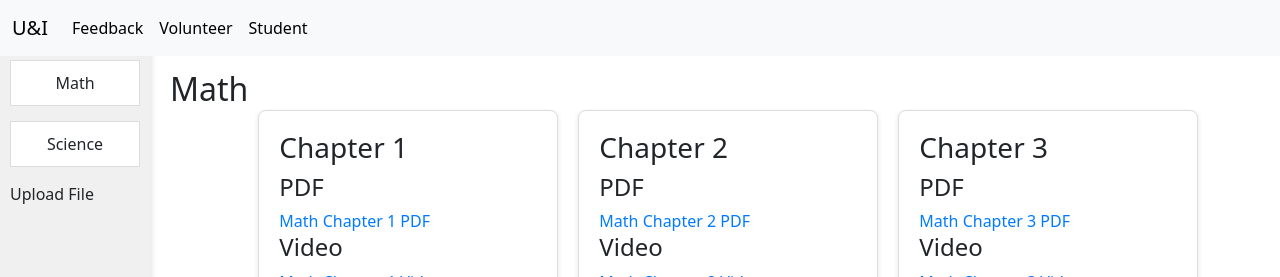
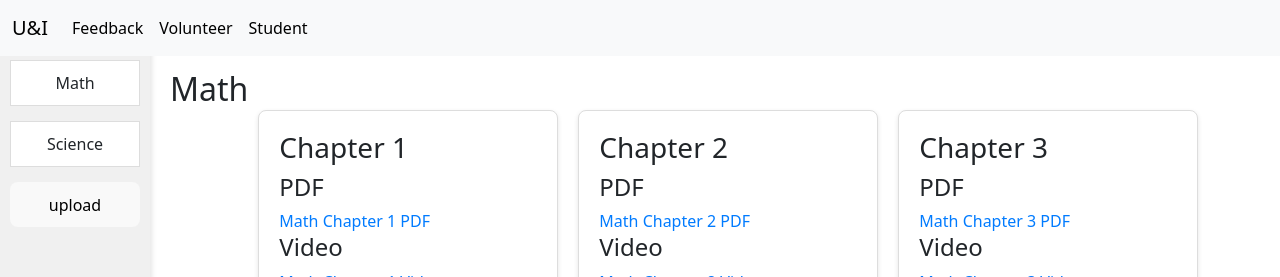
Before and after one commit to cfgbengaluru24/Team-49, a React (Vite) app in the folder frontend/: page / in a window 1280 px wide. Shown: the top 277 px of the page. Built offline with nearby package versions, Linux system fonts and the light colour scheme.

Commit message:
resource_completed

```diff
--- a/frontend/src/components/Resource/Resource.jsx
+++ b/frontend/src/components/Resource/Resource.jsx
@@ -65,12 +65,6 @@ const subjects = [
 const Resource = () => {
   const [selectedSubject, setSelectedSubject] = useState(subjects[0]); // Default to "Math"
 
-  const handleFileUpload = (event) => {
-    const file = event.target.files[0];
-    console.log('File selected:', file);
-    // Handle file upload logic here
-  };
-
   return (
     <div className="resource-container">
       <div className="sidebar">
@@ -81,19 +75,10 @@ const Resource = () => {
             onClick={() => setSelectedSubject(subject)}
           >
             {subject.name}
+
           </div>
         ))}
-        <div className="upload-container">
-          <input
-            type="file"
-            id="file-upload"
-            style={{ display: 'none' }}
-            onChange={handleFileUpload}
-          />
-          <label htmlFor="file-upload" className="upload-button">
-            Upload File
-          </label>
-        </div>
+        <button>upload</button>
       </div>
       <div className="content">
         {selectedSubject ? (
```
Also changed, not shown: frontend/src/components/Resource/Resource.css (line endings or trailing spaces).
